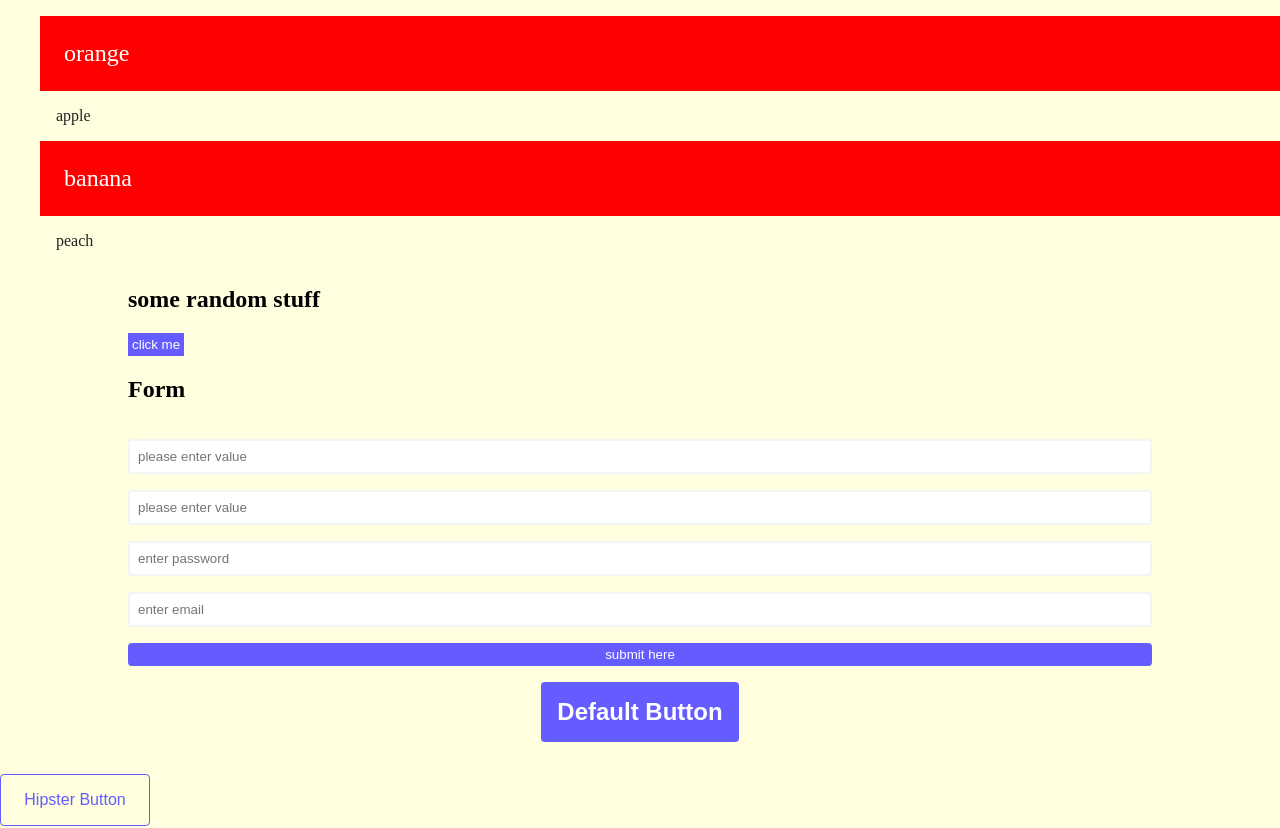
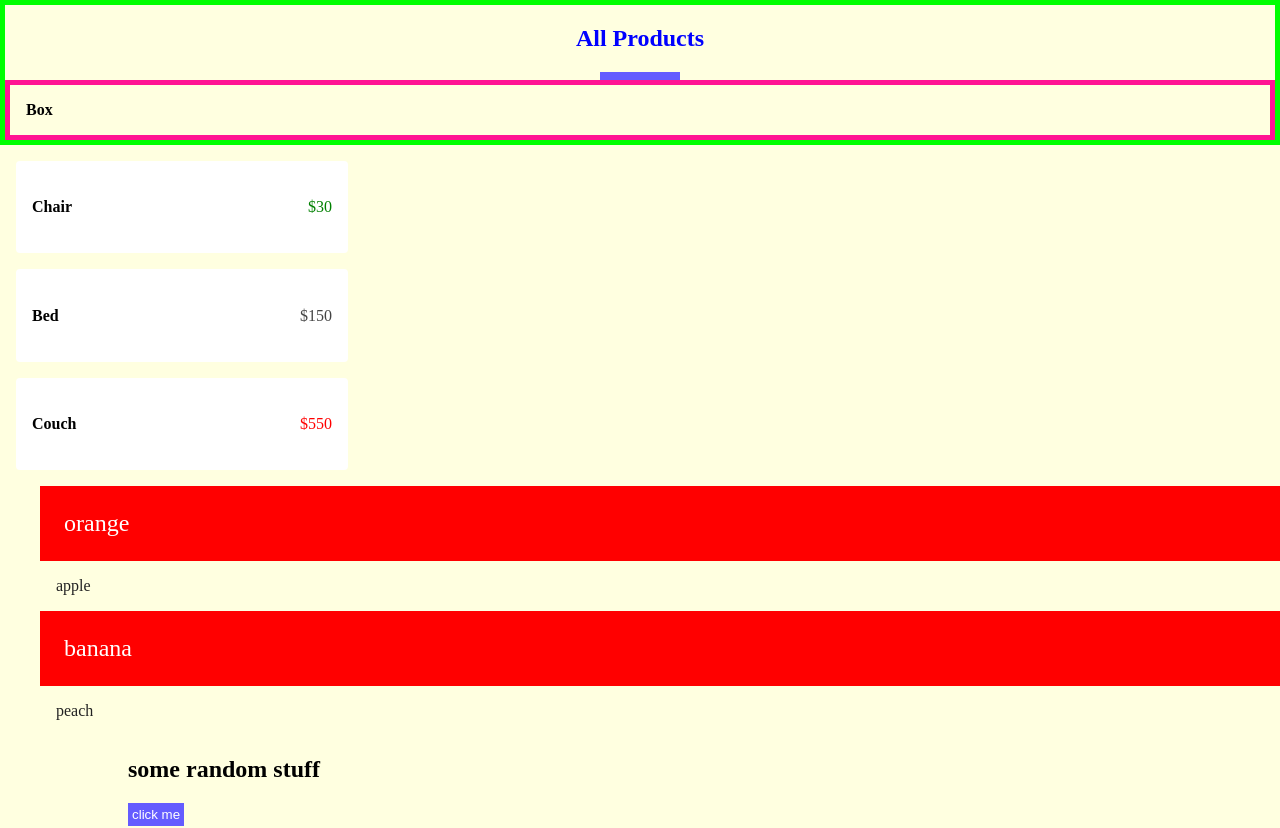
Before and after one commit to Michal-Radomski/JS_Libraries_Courses, a React (Create React App) app in the folder 03 Styled Components/: page / in a window 1280 px wide. Shown: the top 828 px of the page. Built offline with nearby package versions, Linux system fonts and the light colour scheme.

Commit message:
Course - commit 18 - course done

```diff
--- a/03 Styled Components/src/App.tsx
+++ b/03 Styled Components/src/App.tsx
@@ -10,6 +10,7 @@ import Loader from "./components/Loader";
 import { DefaultButton, HipsterButton } from "./components/Buttons";
 import Form from "./components/Form";
 import List from "./components/List";
+import Products from "./components/Products";
 
 const ButtonSC = styled.button({ color: "red", backgroundColor: "lightyellow" });
 const Button2SC = styled.button<{ $special?: string }>`
@@ -52,6 +53,7 @@ function App(): JSX.Element {
   return (
     <React.Fragment>
       <GlobalStyles />
+      <Products />
       <List />
       <Form />
       <DefaultButton $large={true}>Default Button</DefaultButton>
--- a/03 Styled Components/src/components/List.tsx
+++ b/03 Styled Components/src/components/List.tsx
@@ -5,7 +5,9 @@ const fruits = ["orange", "apple", "banana", "peach"];
 
 const Item = styled.li<{ $odd: boolean }>`
   list-style-type: none;
+
   ${({ $odd }) => {
+    // console.log("$odd:", $odd);
     return $odd
       ? css`
           color: white;
--- /dev/null
+++ b/03 Styled Components/src/components/Product.tsx
@@ -0,0 +1,36 @@
+import React from "react";
+import styled from "styled-components";
+
+const Wrapper = styled.article<{ $price: number }>`
+  width: 300px;
+  background: #fff;
+  padding: 1rem;
+  border-radius: 0.25rem;
+  margin: 1rem;
+  display: flex;
+  justify-content: space-between;
+  align-items: center;
+  h4 {
+    text-transform: capitalize;
+  }
+  p {
+    color: ${({ $price }) => {
+      if ($price < 100) return "green";
+      if ($price > 500) return "red";
+      return "#444";
+    }};
+  }
+`;
+
+const Product = ({ name, price }: { name: string; price: number }): JSX.Element => {
+  return (
+    <React.Fragment>
+      <Wrapper $price={price}>
+        <h4>{name}</h4>
+        <p>${price}</p>
+      </Wrapper>
+    </React.Fragment>
+  );
+};
+
+export default Product;
--- /dev/null
+++ b/03 Styled Components/src/components/Products.tsx
@@ -0,0 +1,32 @@
+import React from "react";
+
+import ComplexTitleWrapper from "./ComplexTitleWrapper";
+import Product from "./Product";
+
+interface ProductI {
+  id: number;
+  name: string;
+  price: number;
+}
+
+const products: ProductI[] = [
+  { id: 1, name: "chair", price: 30 },
+  { id: 2, name: "bed", price: 150 },
+  { id: 3, name: "couch", price: 550 },
+];
+
+const Products = (): JSX.Element => {
+  return (
+    <React.Fragment>
+      <section>
+        <ComplexTitleWrapper title="all products" />
+        {products.map((product: ProductI) => {
+          // return <Product name={product.name} price={product.price} key={product.id} />;
+          return <Product {...product} key={product.id} />;
+        })}
+      </section>
+    </React.Fragment>
+  );
+};
+
+export default Products;
```
